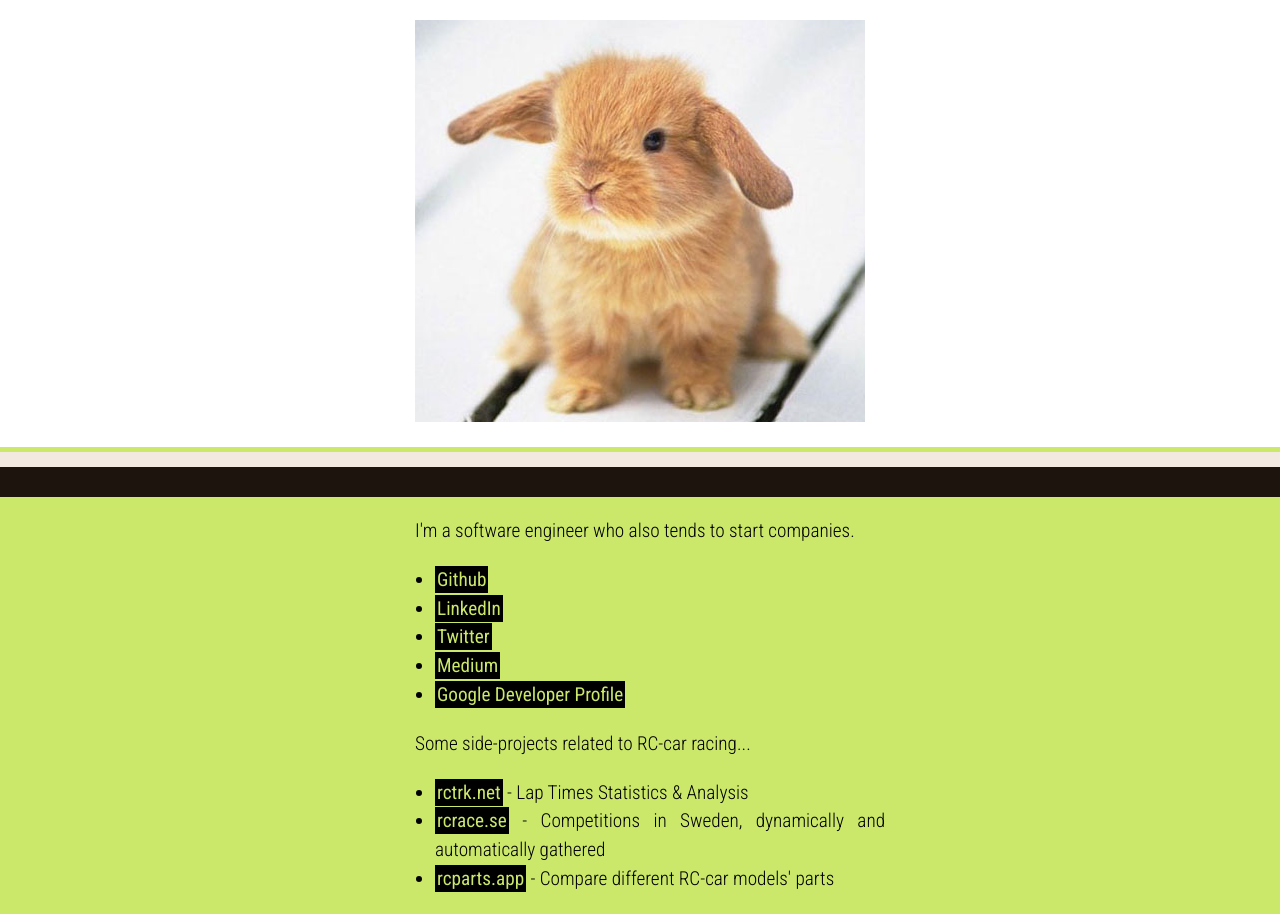
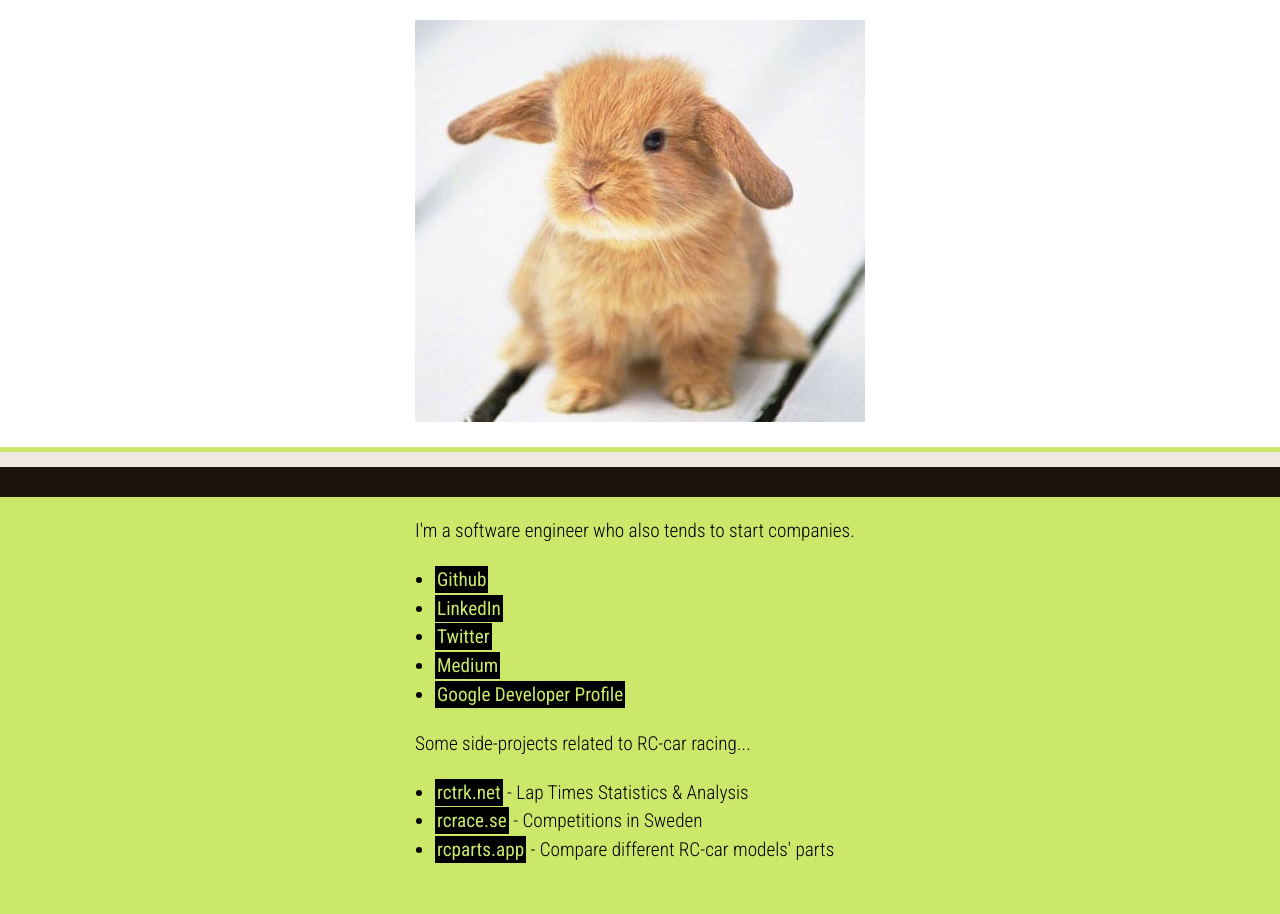
Before and after one commit to stpe/stpe.github.com, a plain HTML site: page index.html in a window 1280 px wide. After the commit the page ends 885 px from the top, so only its background shows below. Drawn offline with Linux system fonts and the light colour scheme.

Commit message:
Update index.html

```diff
--- a/index.html
+++ b/index.html
@@ -102,7 +102,7 @@
 		Some side-projects related to RC-car racing...
 		<ul>
 			<li><a href="https://rctrk.net">rctrk.net</a> - Lap Times Statistics & Analysis</li>
-			<li><a href="https://rcrace.se">rcrace.se</a> - Competitions in Sweden, dynamically and automatically gathered</li>
+			<li><a href="https://rcrace.se">rcrace.se</a> - Competitions in Sweden</li>
 			<li><a href="https://rcparts.app">rcparts.app</a> - Compare different RC-car models' parts</li>
 	    </ul>
 	</p>
```
